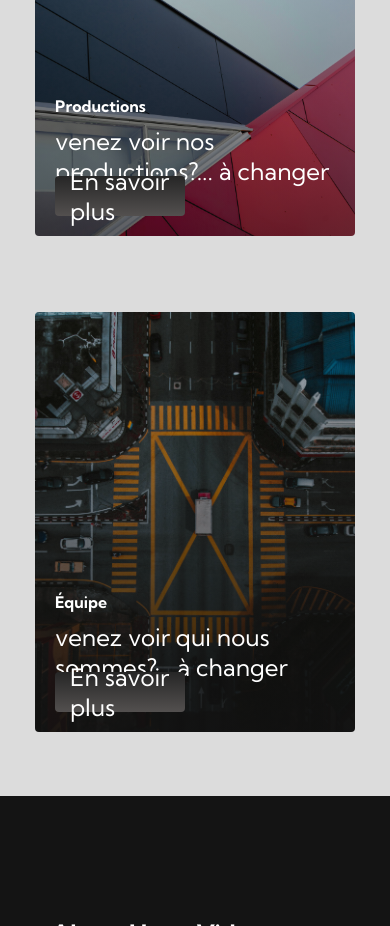
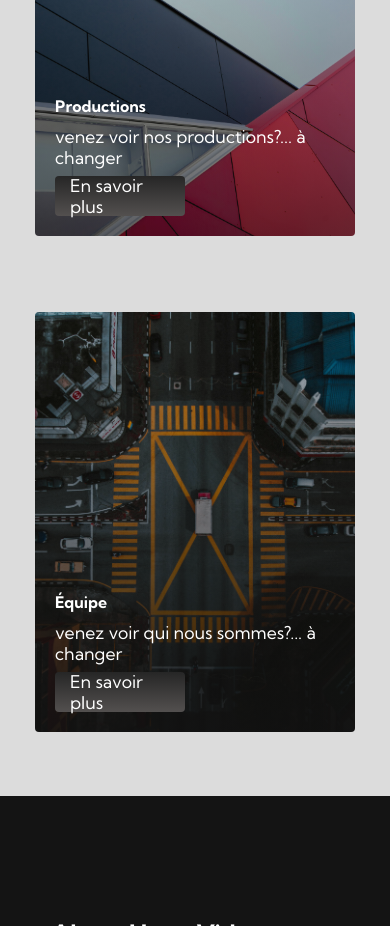
Before and after one commit to AlexChemetoff/AlexChemetoff.github.io, a plain HTML site: page index.html in a window 390 px wide. Shown: the part 1580-2506 px from the top of the page. Drawn offline with Linux system fonts and the light colour scheme.

Commit message:
adjusted index automatic sizing for mobile

```diff
--- a/styles.css
+++ b/styles.css
@@ -561,7 +561,7 @@ cursor: pointer;
     position: absolute;
     top: 310px;
     left: 20px;
-    font-size: 1.5rem;
+    font-size: 1.1rem;
   }
 
   .services__card a.button {
@@ -570,7 +570,7 @@ cursor: pointer;
     left: 20px;
     width: 130px;
     height: 40px;
-    font-size: 1.5rem;
+    font-size: 1.1rem;
   }
 
 
```
